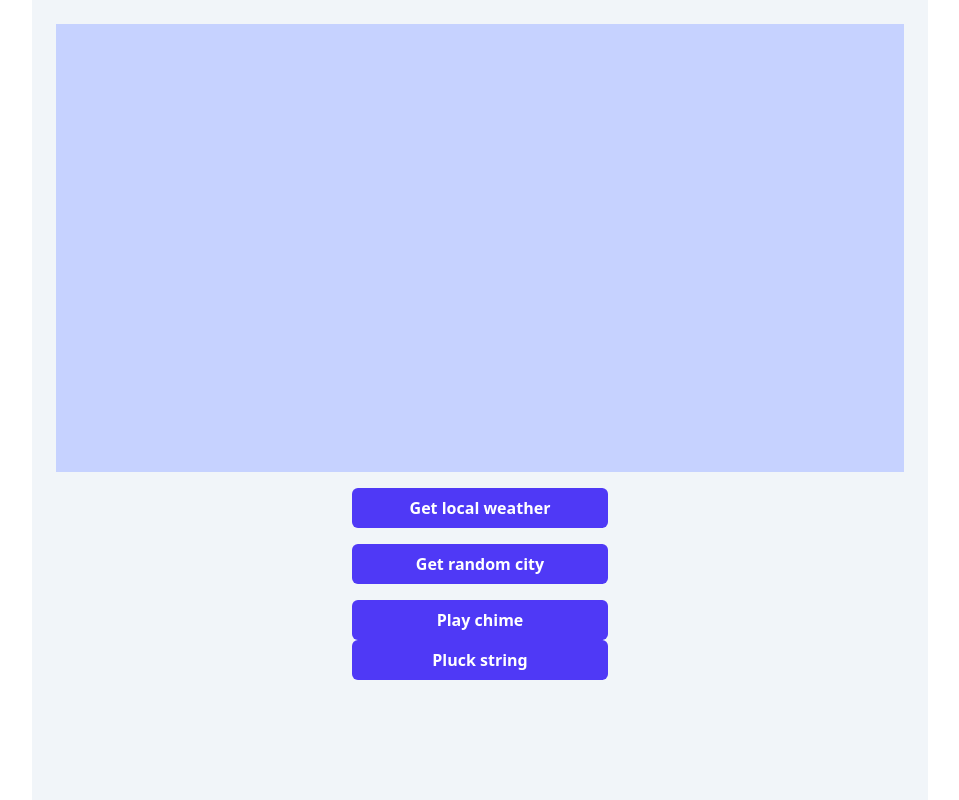
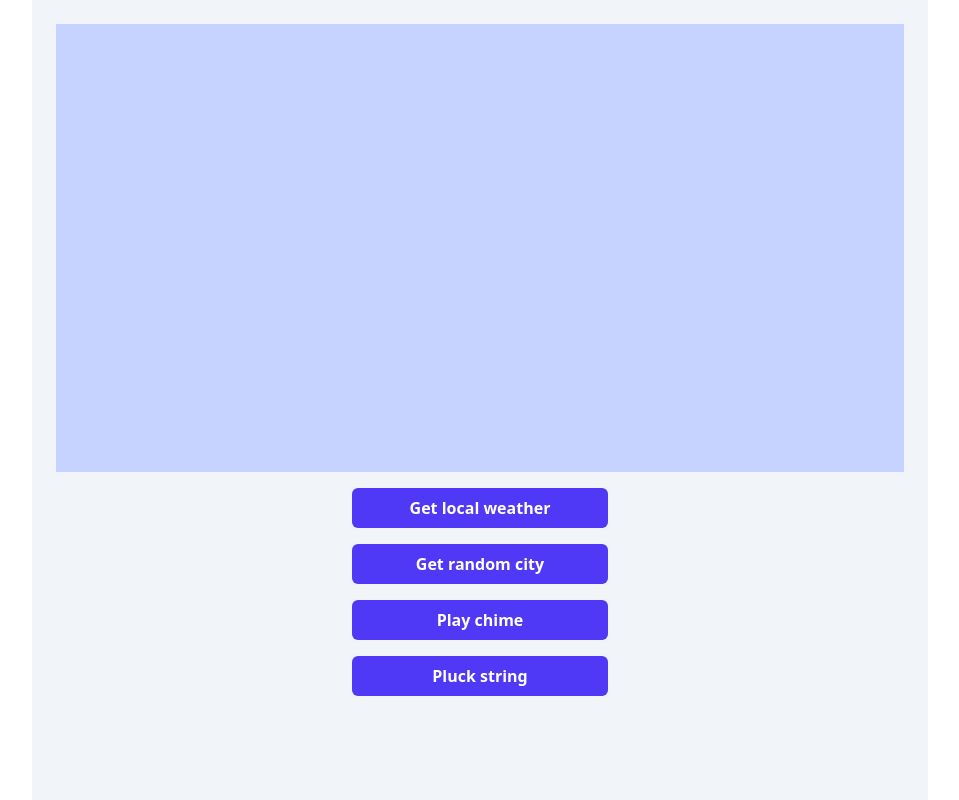
Before and after one commit to sukelully/unwind-chimes, a React (Vite) app: page / in a window 1280 px wide. Shown: the whole page, without its empty margins (160-1119 px from the left). Built offline with nearby package versions, Linux system fonts and the light colour scheme; no server answers.

Commit message:
add gap to Chime buttons

```diff
--- a/src/App.tsx
+++ b/src/App.tsx
@@ -60,7 +60,7 @@ function App() {
           Get random city
         </button>
       </section>
-      <section id="chimes" className="flex flex-col items-center">
+      <section id="chimes" className="flex flex-col items-center gap-4">
         <Chime />
       </section>
     </main>
```
